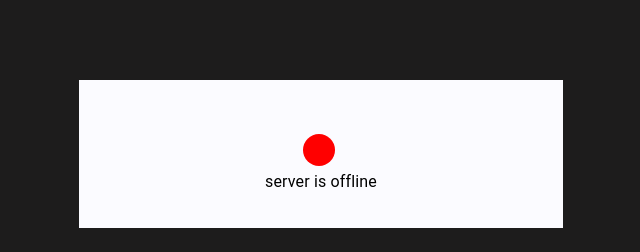
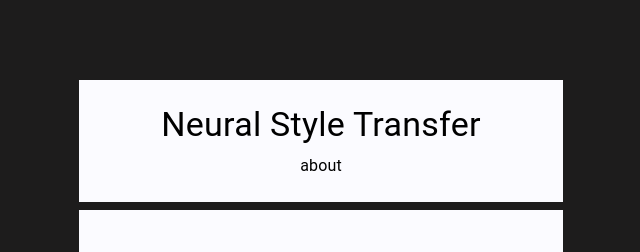
Before and after one commit to maxupravitelev/neuralstyletransfer-gui, a React (Create React App) app: page / in a window 1280 px wide. Shown: the top 252 px of the page, without its empty margins (319-959 px from the left). Built offline with nearby package versions, Linux system fonts and the light colour scheme; no server answers.

Commit message:
add Header component

```diff
--- a/src/App.js
+++ b/src/App.js
@@ -1,9 +1,11 @@
 import React from 'react'
 import './App.css'
+
 import ImageUploader from 'components/ImageUploader/'
 import Notification from 'components/Notification'
 import GeneratedImageDisplay from 'components/GeneratedImageDisplay'
 import StatusBar from 'components/StatusBar'
+import Header from 'components/Header'
 
 // import material ui components & styles
 import {
@@ -23,6 +25,7 @@ const App = () => {
 
     return (
         <div className={classes.container}>
+            <Header />
             <Notification />
             <StatusBar />
             <ImageUploader />
--- /dev/null
+++ b/src/components/Header.js
@@ -0,0 +1,28 @@
+import React from 'react'
+
+
+// import material ui components & styles
+import { Typography } from '@material-ui/core'
+import { makeStyles } from "@material-ui/styles"
+import { styles } from '../styles'
+
+const useStyles = makeStyles(styles)
+
+
+const Header = () => {
+
+  const classes = useStyles()
+
+  return (
+    <div className={classes.elevatedDiv}>
+      <Typography variant="h4" component="h2">
+        Neural Style Transfer
+      </Typography>
+      <Typography
+        style={{ marginTop: "0.5em" }}
+      >about</Typography>
+    </div>
+  )
+}
+
+export default Header
--- /dev/null
+++ b/src/react-app-env.d.ts
@@ -0,0 +1 @@
+/// <reference types="react-scripts" />
```
